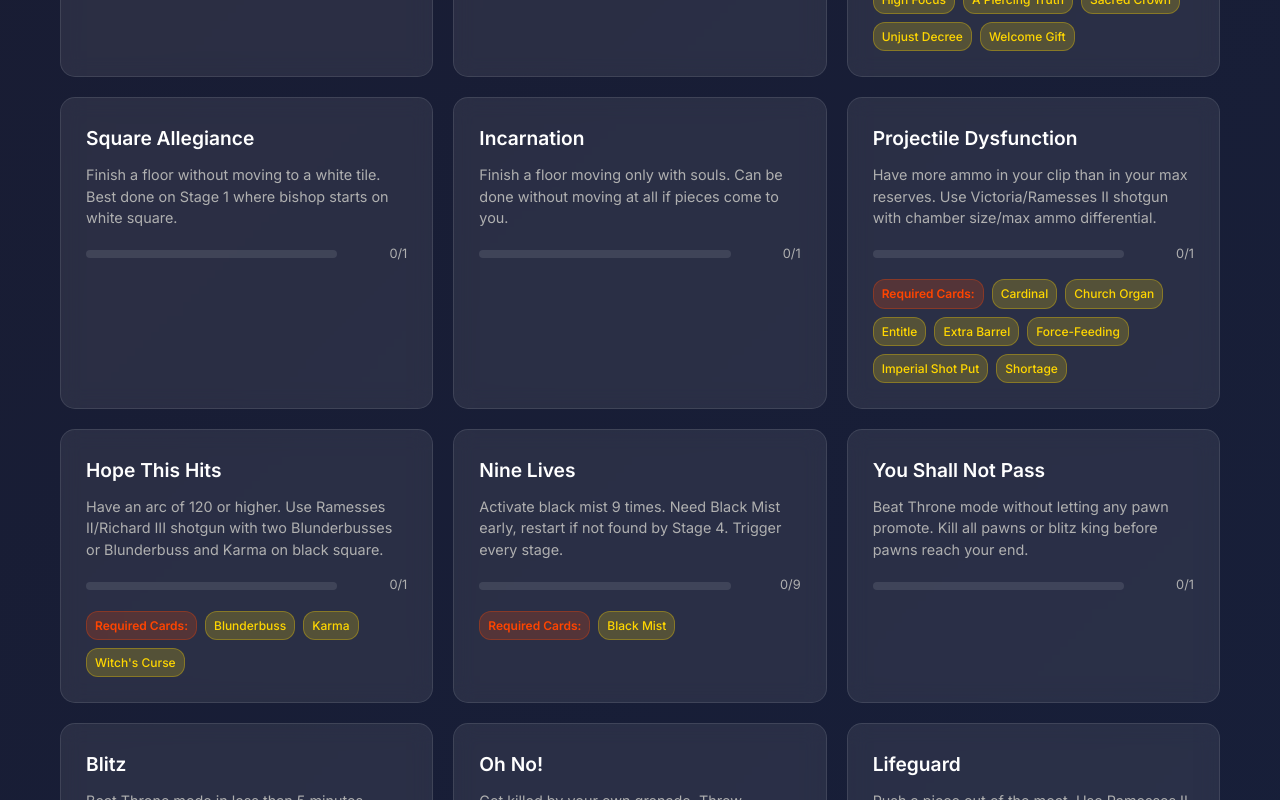
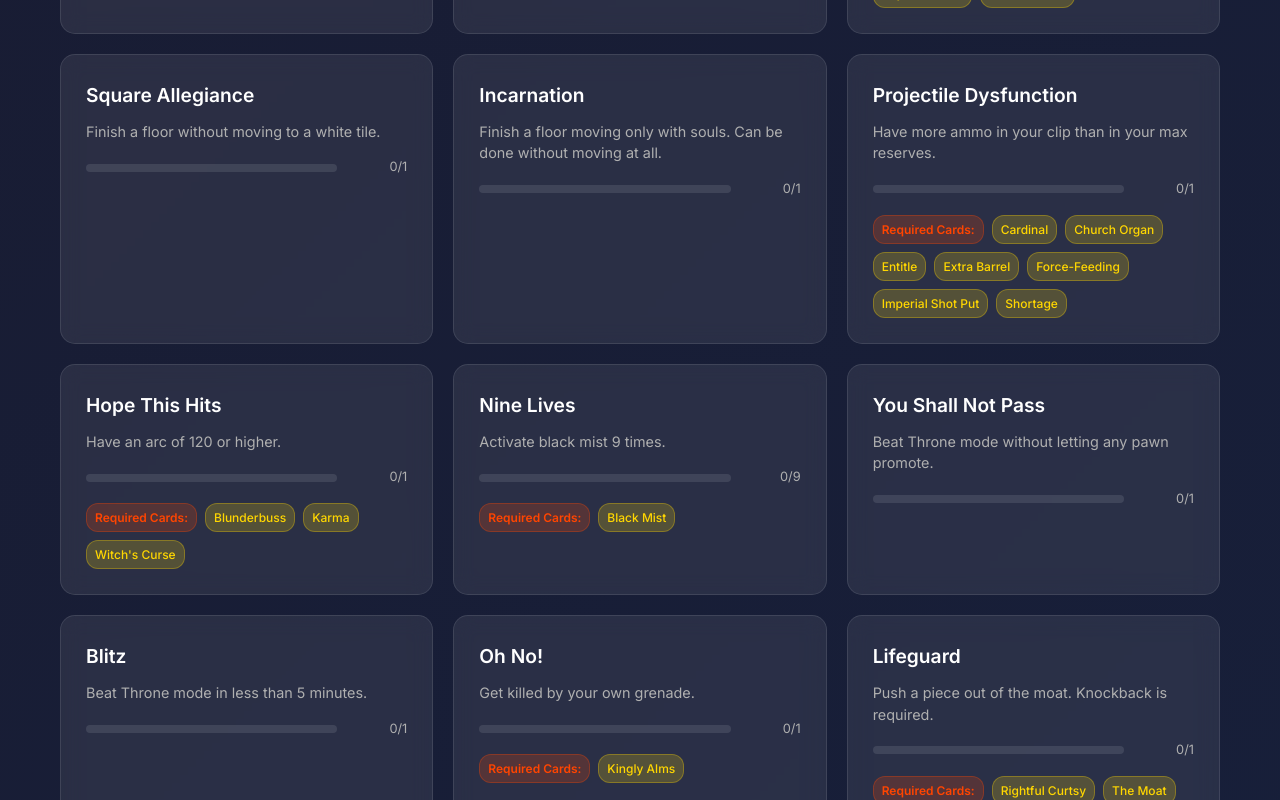
Before and after one commit to Mykdev/shotgun-king-achievement-tracker, a React (Vite) app: page / in a window 1280 px wide. Shown: the part 2460-3260 px from the top of the page. Built offline with nearby package versions, Linux system fonts and the light colour scheme.

Commit message:
cleaned achievement desc

```diff
--- a/src/data/achievements.js
+++ b/src/data/achievements.js
@@ -103,7 +103,7 @@ export const achievements = [
     {
         id: "deleted",
         title: "Deleted",
-        description: "Finish a floor by turn 6. Amass firepower, get rook/queen soul, use soul to get close and shoot directly for king.",
+        description: "Finish a floor by turn 6.",
         progress: 0,
         maxProgress: 1,
         completed: false,
@@ -113,7 +113,7 @@ export const achievements = [
     {
         id: "square_allegiance",
         title: "Square Allegiance",
-        description: "Finish a floor without moving to a white tile. Best done on Stage 1 where bishop starts on white square.",
+        description: "Finish a floor without moving to a white tile.",
         progress: 0,
         maxProgress: 1,
         completed: false,
@@ -122,7 +122,7 @@ export const achievements = [
     {
         id: "incarnation",
         title: "Incarnation",
-        description: "Finish a floor moving only with souls. Can be done without moving at all if pieces come to you.",
+        description: "Finish a floor moving only with souls. Can be done without moving at all.",
         progress: 0,
         maxProgress: 1,
         completed: false,
@@ -131,7 +131,7 @@ export const achievements = [
     {
         id: "projectile_dysfunction",
         title: "Projectile Dysfunction",
-        description: "Have more ammo in your clip than in your max reserves. Use Victoria/Ramesses II shotgun with chamber size/max ammo differential.",
+        description: "Have more ammo in your clip than in your max reserves.",
         progress: 0,
         maxProgress: 1,
         completed: false,
@@ -141,7 +141,7 @@ export const achievements = [
     {
         id: "hope_this_hits",
         title: "Hope This Hits",
-        description: "Have an arc of 120 or higher. Use Ramesses II/Richard III shotgun with two Blunderbusses or Blunderbuss and Karma on black square.",
+        description: "Have an arc of 120 or higher.",
         progress: 0,
         maxProgress: 1,
         completed: false,
@@ -151,7 +151,7 @@ export const achievements = [
     {
         id: "nine_lives",
         title: "Nine Lives",
-        description: "Activate black mist 9 times. Need Black Mist early, restart if not found by Stage 4. Trigger every stage.",
+        description: "Activate black mist 9 times.",
         progress: 0,
         maxProgress: 9,
         completed: false,
@@ -161,7 +161,7 @@ export const achievements = [
     {
         id: "you_shall_not_pass",
         title: "You Shall Not Pass",
-        description: "Beat Throne mode without letting any pawn promote. Kill all pawns or blitz king before pawns reach your end.",
+        description: "Beat Throne mode without letting any pawn promote.",
         progress: 0,
         maxProgress: 1,
         completed: false,
@@ -170,7 +170,7 @@ export const achievements = [
     {
         id: "blitz",
         title: "Blitz",
-        description: "Beat Throne mode in less than 5 minutes. Should be standard in Rank 1 once comfortable with the game.",
+        description: "Beat Throne mode in less than 5 minutes.",
         progress: 0,
         maxProgress: 1,
         completed: false,
@@ -179,7 +179,7 @@ export const achievements = [
     {
         id: "oh_no",
         title: "Oh No!",
-        description: "Get killed by your own grenade. Throw grenade one space away for no bounce and guaranteed death.",
+        description: "Get killed by your own grenade.",
         progress: 0,
         maxProgress: 1,
         completed: false,
@@ -189,7 +189,7 @@ export const achievements = [
     {
         id: "lifeguard",
         title: "Lifeguard",
-        description: "Push a piece out of the moat. Use Ramesses II shotgun (50% knockback) or Rightful Curtsy.",
+        description: "Push a piece out of the moat. Knockback is required.",
         progress: 0,
         maxProgress: 1,
         completed: false,
@@ -441,7 +441,7 @@ export const achievements = [
     {
         id: "wizard",
         title: "Wizard",
-        description: "Have 3 Magic Wands. Collect any three out of the 8 available wands (doesn't require winning).",
+        description: "Have 3 Magic Wands. Collect any three.",
         progress: 0,
         maxProgress: 1,
         completed: false,
@@ -461,7 +461,7 @@ export const achievements = [
     {
         id: "exorcised",
         title: "Exorcised",
-        description: "Kill The Red Book. Need The Red Book and Theocracy cards, keep exactly one bishop alive when killing the King.",
+        description: "Kill The Red Book. Same as Avenged, but have at least one extra shell loaded when killing the black bishop.",
         progress: 0,
         maxProgress: 1,
         completed: false,
@@ -621,7 +621,7 @@ export const achievements = [
     {
         id: "how_it_should_be",
         title: "How It Should Be",
-        description: "Have 2 knights, 2 rooks, 2 bishops, 1 queen, 1 king, and 8 pawns on the enemy field. Aim for piece-adding cards until hitting minimum numbers.",
+        description: "Have 2 knights, 2 rooks, 2 bishops, 1 queen, 1 king, and 8 pawns on the enemy field. Get a lot of pieces on the board and then kill extra pieces.",
         progress: 0,
         maxProgress: 1,
         completed: false,
@@ -630,7 +630,7 @@ export const achievements = [
     {
         id: "she_is_everywhere",
         title: "She Is Everywhere",
-        description: "Have 5+ queens on the board at one time. Need pawn to queen promotions. Cards: Genderqueer/Golden Aging/Iron Maiden/King's Mistress/Presbyopia/Succubus.",
+        description: "Have 5+ queens on the board at one time.",
         progress: 0,
         maxProgress: 1,
         completed: false,
@@ -640,7 +640,7 @@ export const achievements = [
     {
         id: "mortal_peril",
         title: "Mortal Peril",
-        description: "Be threatened by 4 pieces at once. You'll probably get this naturally on higher ranks.",
+        description: "Be threatened by 4 pieces at once.",
         progress: 0,
         maxProgress: 1,
         completed: false,
@@ -649,7 +649,7 @@ export const achievements = [
     {
         id: "your_wife_my_wife",
         title: "Your Wife My Wife",
-        description: "Grab the queen and carry her to the square you started the round on. Let queen get within grabbing range.",
+        description: "Grab the queen and carry her to the square you started the round on.",
         progress: 0,
         maxProgress: 1,
         completed: false,
@@ -659,7 +659,7 @@ export const achievements = [
     {
         id: "a_mighty_fortress",
         title: "A Mighty Fortress",
-        description: "Have 6+ rooks on the board at one time. Suggested Rank: 3. Cards: Ammunition Depot/Cathedral/Court of the King/Lookout Tower/Remparts/Ruins",
+        description: "Have 6+ rooks on the board at one time.",
         progress: 0,
         maxProgress: 1,
         completed: false,
@@ -669,7 +669,7 @@ export const achievements = [
     {
         id: "underpressure_ammo",
         title: "Underpressure Ammo",
-        description: "Have a firepower equal to 1. Use Makeda/Richard III shotgun with two firepower reduction cards.",
+        description: "Have a firepower equal to 1. Use Makeda or Richard III shotgun with two firepower reduction cards.",
         progress: 0,
         maxProgress: 1,
         completed: false,
@@ -679,7 +679,7 @@ export const achievements = [
     {
         id: "gluttony",
         title: "Gluttony",
-        description: "Have 20+ ammo. Aim for Kingdom Wealth (+6) and two Ermine Belts (+3 each). Richard III shotgun helps.",
+        description: "Have 20+ ammo.",
         progress: 0,
         maxProgress: 1,
         completed: false,
@@ -689,7 +689,7 @@ export const achievements = [
     {
         id: "iron_king",
         title: "Iron King",
-        description: "Beat Throne mode without using a folly shield. Set Folly Shield count to 0 prior to attempting.",
+        description: "Beat Throne mode without using a folly shield. Set Folly Shield count to 0 prior to start.",
         progress: 0,
         maxProgress: 1,
         completed: false,
@@ -698,7 +698,7 @@ export const achievements = [
     {
         id: "widow",
         title: "Widow",
-        description: "Beat Throne mode without killing a queen. Debuff queen or rush Iron Maiden. Undercover Mission can deactivate Homecoming.",
+        description: "Beat Throne mode without killing a queen.",
         progress: 0,
         maxProgress: 1,
         completed: false,
@@ -708,7 +708,7 @@ export const achievements = [
     {
         id: "bullet",
         title: "Bullet",
-        description: "Beat Throne mode in less than 2 minutes. Set Folly Shield count to 3, avoid cards that alter standard gameplay mechanics.",
+        description: "Beat Throne mode in less than 2 minutes.",
         progress: 0,
         maxProgress: 1,
         completed: false,
@@ -717,7 +717,7 @@ export const achievements = [
     {
         id: "suicide_pact",
         title: "Suicide Pact",
-        description: "Destroy the last leader and the black king with a grenade. Get enemy king to 2 or less HP, throw grenade one space away.",
+        description: "Destroy the white king (before the last floor) and the black king with a grenade.",
         progress: 0,
         maxProgress: 1,
         completed: false,
@@ -965,7 +965,7 @@ export const achievements = [
     {
         id: "marital_peace",
         title: "Marital Peace",
-        description: "Kill the Blight. Requires The Blight achievement to be triggered first.Summon the Blight by having exactly 1 queen with Iron Maiden when killing the White King. Iron Maiden requires 2 queens to spawn and removes 1 queen. Avoid cards that add more queens.",
+        description: "Kill the Blight. Summon the Blight by having 1 queen with Iron Maiden when killing the White King.",
         progress: 0,
         maxProgress: 1,
         completed: false,
@@ -975,7 +975,7 @@ export const achievements = [
     {
         id: "end_of_the_world",
         title: "End Of The World",
-        description: "Kill The Four Horsemen of the Apocalypse. Requires exactly 4 knights alive when killing the White King. Military Academy helps if too few knights. Avoid Nomad Life as it promotes knights.",
+        description: "Kill The Four Horsemen of the Apocalypse. Requires exactly 4 knights alive when killing the White King.",
         progress: 0,
         maxProgress: 1,
         completed: false,
@@ -1003,7 +1003,7 @@ export const achievements = [
     {
         id: "hippocracy",
         title: "Hippocracy",
-        description: "Disable King's Look-Alike with sabotage card (Undercover Mission/The Mole) before revealing the Usurper. Damage remaining king to reveal Usurper, letting knights rule. Not guaranteed - can try multiple times per run.",
+        description: "Disable King's Look-Alike with sabotage card (Undercover Mission/The Mole) before revealing the Usurper. Damage remaining king to reveal Usurper, letting knights rule.",
         progress: 0,
         maxProgress: 1,
         completed: false,
@@ -1013,7 +1013,7 @@ export const achievements = [
     {
         id: "bloodbath",
         title: "Bloodbath",
-        description: "Have 12+ bleeding pieces on the board at one time. Use Tearing Bullets and cards that spawn many pawns.",
+        description: "Have 12+ bleeding pieces on the board at one time. Use Tearing Bullets.",
         progress: 0,
         maxProgress: 1,
         completed: false,
@@ -1043,7 +1043,7 @@ export const achievements = [
     {
         id: "midnight_dance",
         title: "Midnight Dance",
-        description: "Get +4 firepower from a secret move. Jump 4 times in a row over 4 different pieces, then fire the boosted shot.",
+        description: "Get +4 firepower from a secret move. Jump 4 times in a row.",
         progress: 0,
         maxProgress: 1,
         completed: false,
@@ -1053,7 +1053,7 @@ export const achievements = [
     {
         id: "new_job",
         title: "New Job",
-        description: "Be disguised as pawn when 4 Horsemen spawn. Kill White King while disguised using non-revealing methods (blade, grenade, silencer). Multiple Low-Cost Disguise copies recommended. Conscription helps maintain disguises.",
+        description: "Be disguised as pawn when 4 Horsemen spawn. Kill White King while disguised. Use the Silencer card to hide the shot.",
         progress: 0,
         maxProgress: 1,
         completed: false,
```
